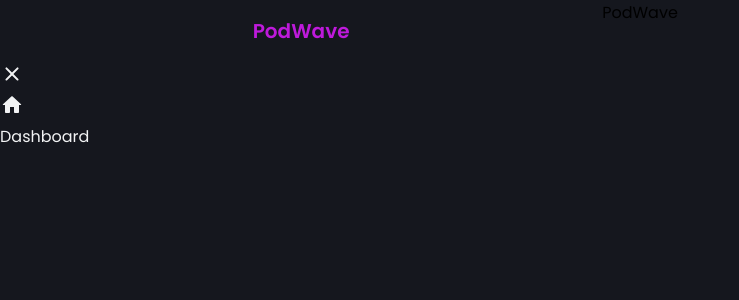
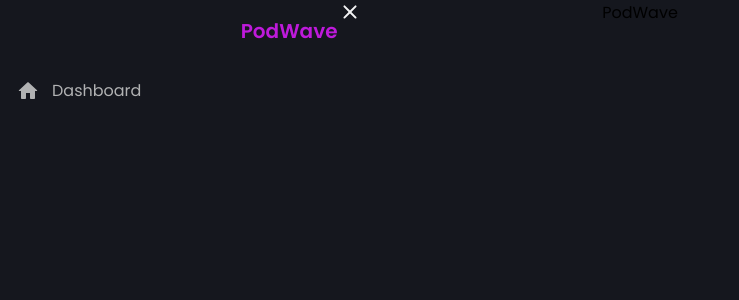
Before and after one commit to mclintonsa/BILMAB458_WFO2401_B_Billy-Mabunda_DJS11, a React (Create React App) app in the folder podwave/: page / in a window 1280 px wide. Shown: the top 300 px of the page, without its empty margins (0-739 px from the left). Built offline with nearby package versions, Linux system fonts and the light colour scheme; the HTML template or start-up script is replaced by a standard one.

Commit message:
styled components

```diff
--- a/podwave/src/components/Sidebar.jsx
+++ b/podwave/src/components/Sidebar.jsx
@@ -27,18 +27,38 @@ const Logo = styled.div`
     font-size: 20px;
     margin: 16px 0px;
 `;
-const Close = styled.div``;
-const Elements = styled.div``;
-const NavText = styled.div``;
+const Close = styled.div`
+    display: none;
+    @media (max-width: 1100px){
+        display: block
+    }
+`;
+const Elements = styled.div`
+    padding: 4px 16px;
+    display: flex;
+    flex-direction: row;
+    justify-content: flex-start;
+    align-items: center;
+    gap: 12px;
+    cursor: pointer;
+    color: ${({theme}) => theme.text_secondary};
+    width: 100%;
+    &:hover {
+        background-color: ${({theme}) => theme.text_secondary +50};
+    }
+`;
+const NavText = styled.div`
+    padding: 12px 0px;
+`;
 
 const Sidebar = () => {
     return <MenuContainer>
-        <flex>
+        <Flex>
         <Logo>PodWave</Logo>
         <close>
             <CloseRounded/>
         </close>
-        </flex>
+        </Flex>
         <Elements>
             <HomeRounded/>
             <NavText>Dashboard</NavText>
```
